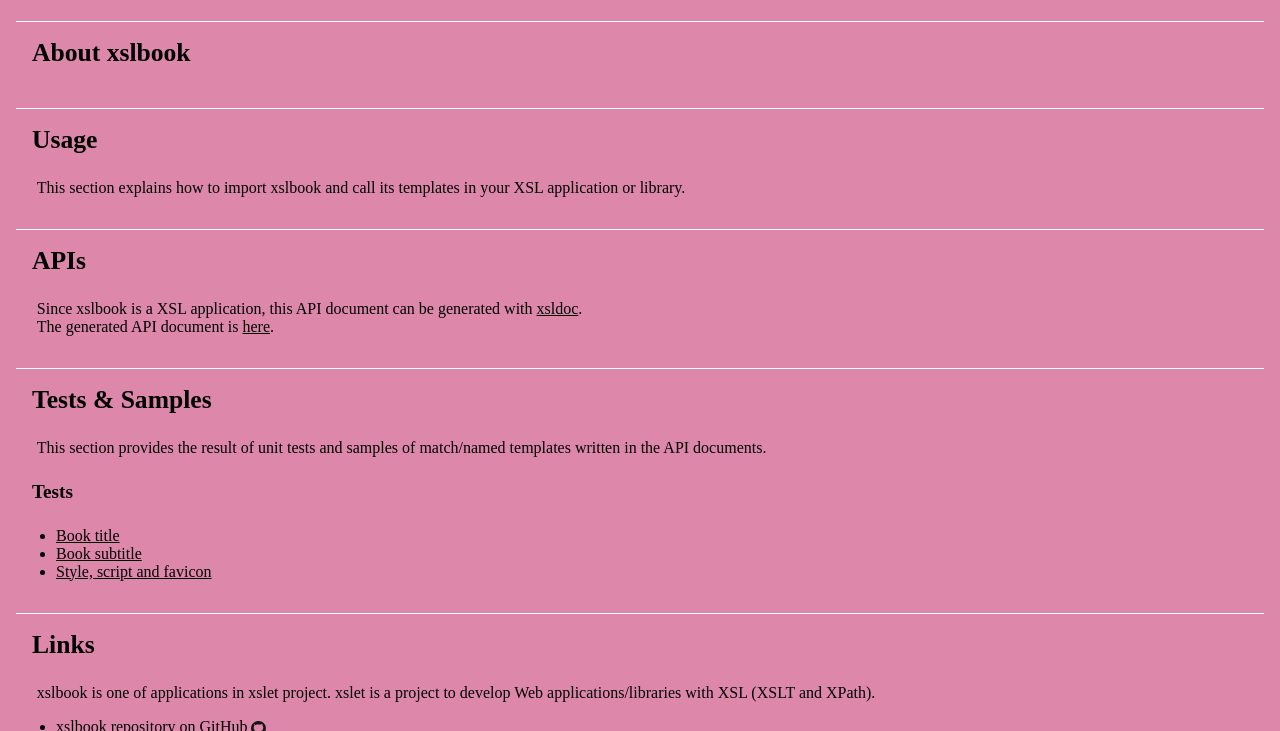
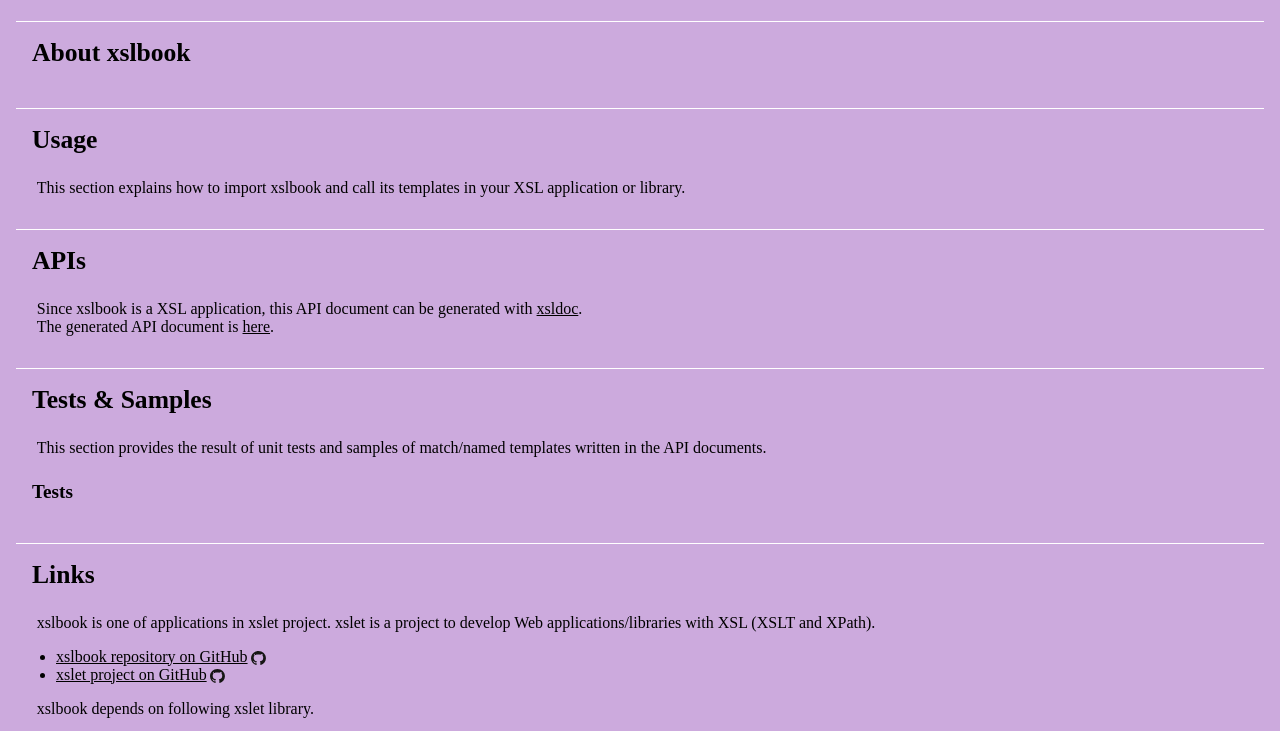
Before and after one commit to xslet/xslbook, a plain HTML site: page docs/index.html in a window 1280 px wide. Shown: the part 212-943 px from the top of the page. Drawn offline with Linux system fonts and the light colour scheme.

Commit message:
fix: changed css for test results in unit tests

```diff
--- a/docs/index.css
+++ b/docs/index.css
@@ -7,7 +7,7 @@ html {
 body {
   margin: 0rem;
   padding: 0rem;
-  background-color: #dd88aa;
+  background-color: #cad;
 }
 
 a[href] {
--- a/docs/index.html
+++ b/docs/index.html
@@ -63,15 +63,6 @@ This section provides the result of unit tests and samples of match/named templa
 
    <h3>Tests</h3>
    <ul>
-    <li>
-<a href="test/xslbook-title/index.xml">Book title</a>
-    </li>
-    <li>
-<a href="test/xslbook-subtitle/index.xml">Book subtitle</a>
-    </li>
-    <li>
-<a href="test/style-script-favicon/index.xml">Style, script and favicon</a>
-    </li>
    </ul>
   </section>
 
--- a/res/doc/unit-test.css
+++ b/res/doc/unit-test.css
@@ -78,7 +78,7 @@ div.comparison {
   margin-top: 0.3rem;
   margin-left: 2rem;
   padding: 0.6rem;
-  font-family: monospace;
+  font-family: Courier, monospace;
   font-size: 0.9rem;
   color: #777;
   border: solid 1px #ccc;
```
Also changed, not shown: docs/api/xslbook.xml (+1 -1 lines), dist/xslbook.css, 3 other files.
